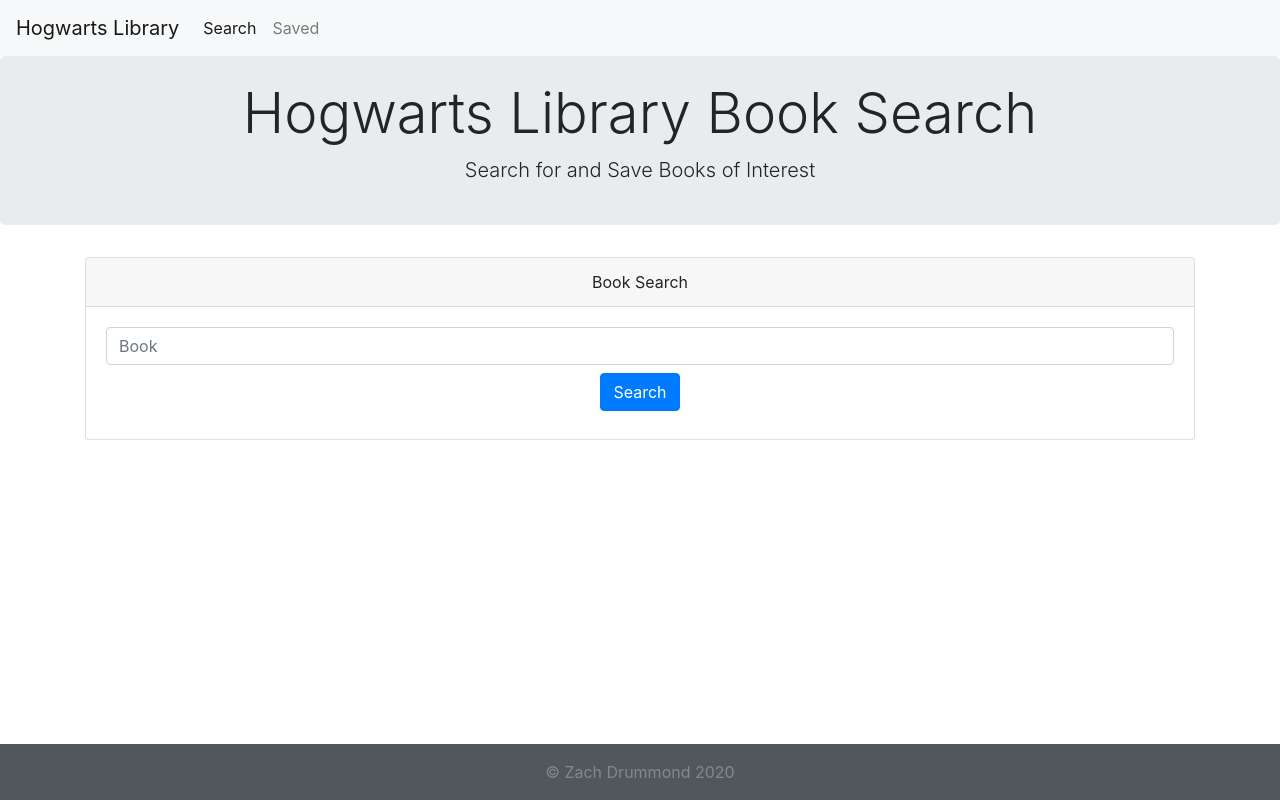
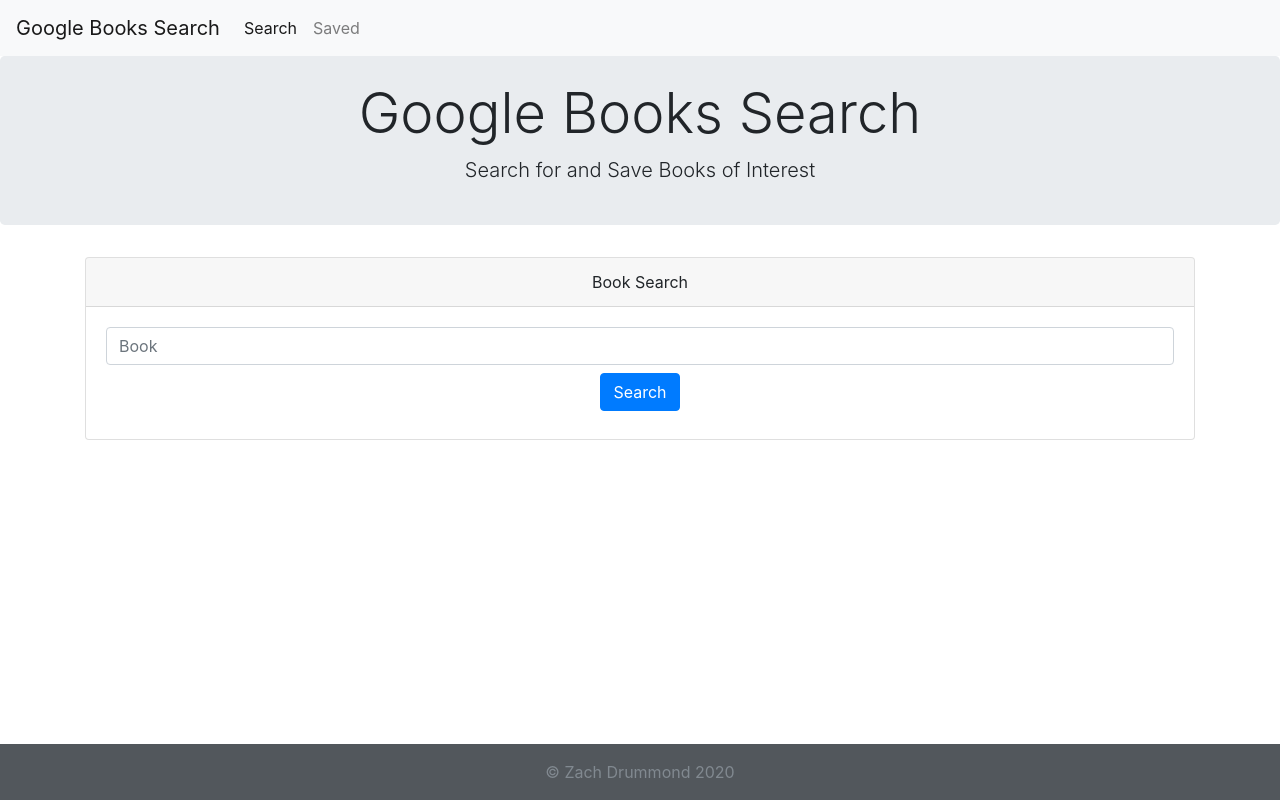
Before and after one commit to zachdrummond/google-books-search, a React (Create React App) app in the folder client/: page / in a window 1280 px wide. Built offline with nearby package versions, Linux system fonts and the light colour scheme.

Commit message:
Updating ReadMe

```diff
--- a/client/src/components/Book.jsx/Book.jsx
+++ b/client/src/components/Book.jsx/Book.jsx
@@ -14,18 +14,16 @@
           <div className="col-sm-10 text-left">
             <h4>{title ? title : "Untitled"}</h4>
           </div>
-          <div className="col-sm-1">
+          <div className="col-sm-2">
             <a href={link ? link : null} target="_blank" rel="noreferrer">
               <button className="btn btn-primary">View</button>
             </a>
-          </div>
-          <div className="col-sm-1">
             <button
-              className="btn btn-primary"
+              className={`btn ${window.location.pathname === "/saved" ? "btn-danger" : "btn-success"} ml-2`}
               onClick={handleButton}
               value={id}
             >
-              {window.location.pathname === "/search" ? "Save" : "Delete"}
+              {window.location.pathname === "/saved" ? "Delete" : "Save"}
             </button>
           </div>
         </div>
--- a/client/src/components/Jumbotron/Jumbotron.jsx
+++ b/client/src/components/Jumbotron/Jumbotron.jsx
@@ -1,9 +1,7 @@
-import React from "react";
-
 const Jumbotron = () => {
   return (
     <div className="jumbotron text-center py-4">
-      <h1 className="display-4">Hogwarts Library Book Search</h1>
+      <h1 className="display-4">Google Books Search</h1>
       <p className="lead">
         Search for and Save Books of Interest
       </p>
--- a/client/src/components/Navbar/Navbar.jsx
+++ b/client/src/components/Navbar/Navbar.jsx
@@ -4,7 +4,7 @@
   return (
     <nav className="navbar navbar-expand-lg navbar-light bg-light">
       <Link className="navbar-brand" to="/">
-        Hogwarts Library
+        Google Books Search
       </Link>
       <button
         className="navbar-toggler"
```
Also changed, not shown: 1 other file (tests, documents, lock files or other folders).
